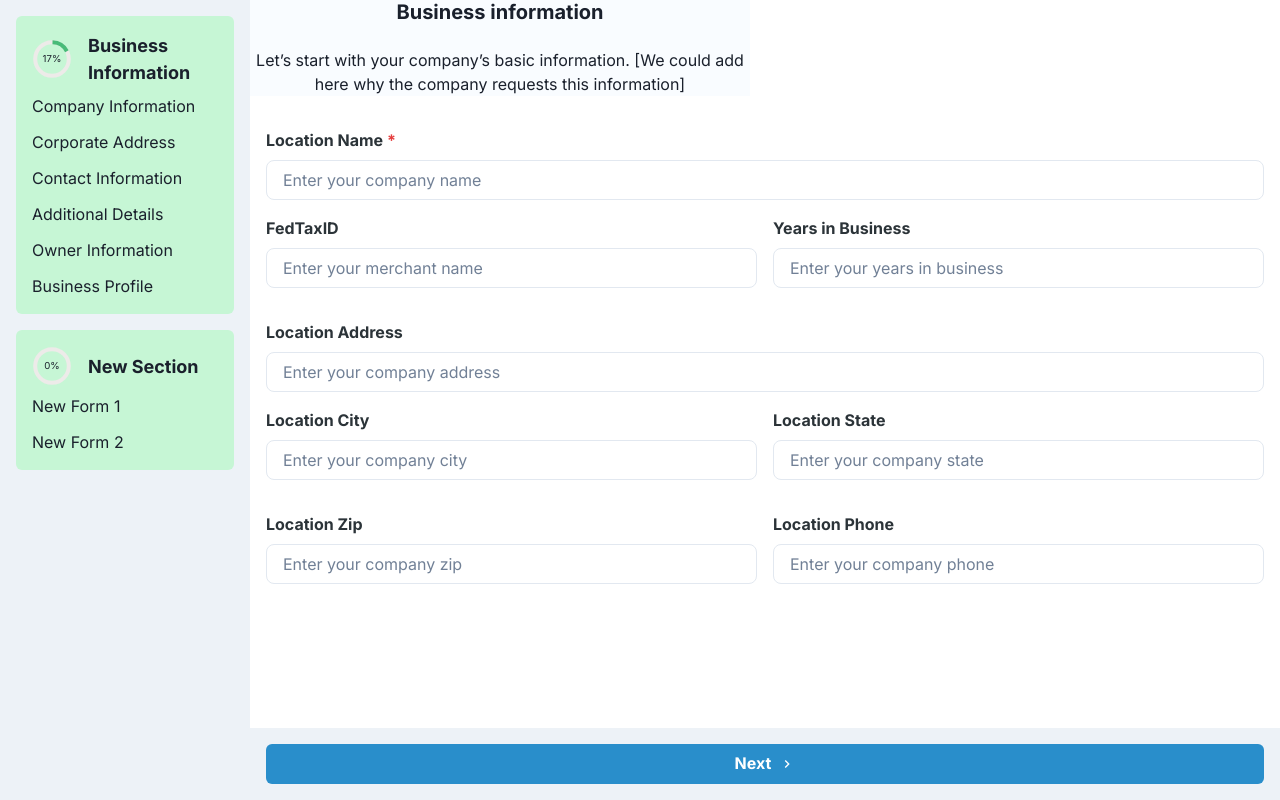
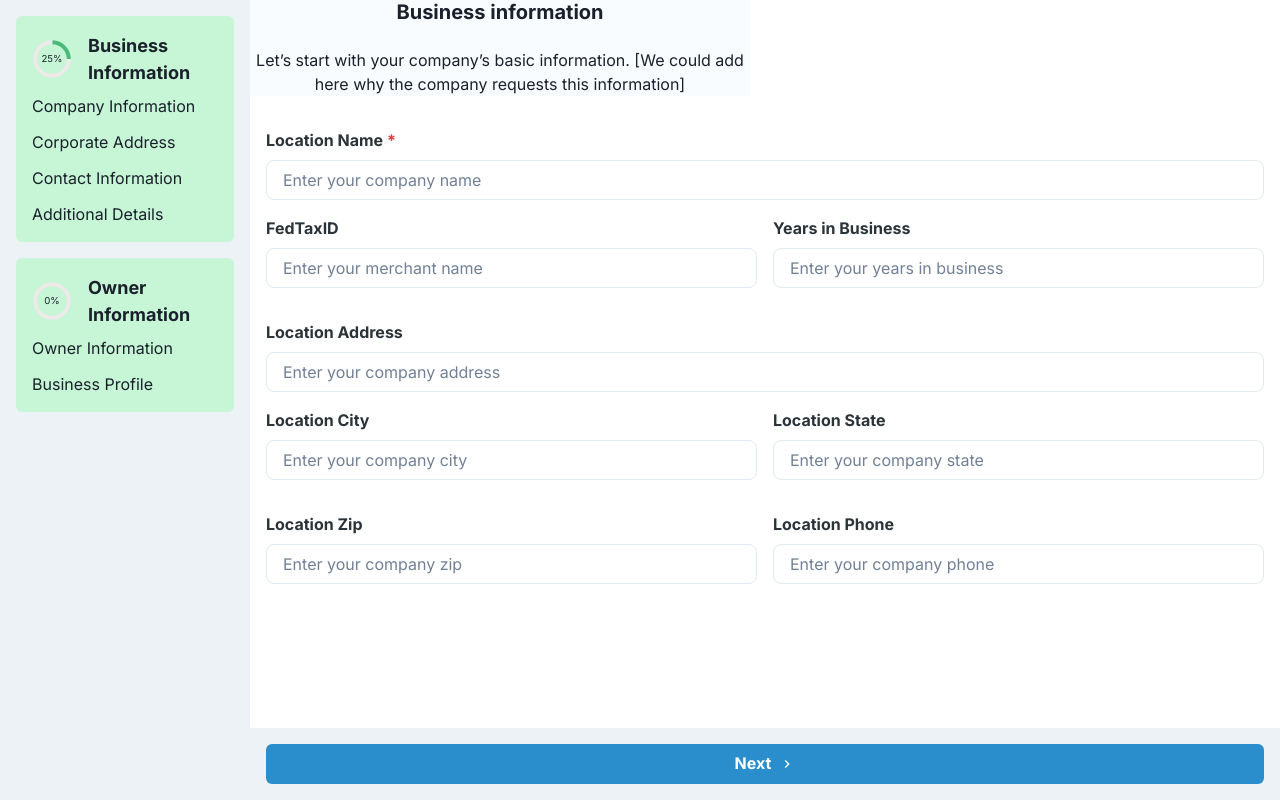
Before and after one commit to Elkinssm/forms-project, a React (Vite) app: page /company-information in a window 1280 px wide. Built offline with nearby package versions, Linux system fonts and the light colour scheme.

Commit message:
fis : second section

```diff
--- a/src/components/MainLayout/Main.tsx
+++ b/src/components/MainLayout/Main.tsx
@@ -1,17 +1,17 @@
 // Main.tsx
 import React, { useState, useRef, useEffect } from "react";
-import { Routes, Route, useNavigate, useLocation } from "react-router-dom";
+import { Routes, Route, useNavigate, useLocation, Navigate } from "react-router-dom";
 import CompanyInformation from "../YourBusiness/CompanyInformationForm/CompanyInformationForm";
 import CorporateAddressForm from "../YourBusiness/CorporateAddressForm/CorporateAddressForm";
 import ContactInformationForm from "../YourBusiness/ContactInformationForm/ContactInformationForm";
 import AdditionalDetailsForm from "../YourBusiness/AdditionalDetailsForm/AdditionalDetailsForm";
 import OwnerInformationForm from "../OwnerInformation/OwnerInformationForm";
-import NewForm1 from "../YourBusiness/CompanyInformationForm/CompanyInformationForm";
 import NewForm2 from "../YourBusiness/CompanyInformationForm/CompanyInformationForm";
 import Sidebar from "../Sidebar/Sidebar";
 import Layout from "./Layout";
 import Header from "./Header";
 import Footer from "./Footer";
+import BusinessProfileForm from "../BusinessProfile/BusinessProfile";
 
 const sections = [
   {
@@ -21,15 +21,13 @@ const sections = [
       { name: "Corporate Address", path: "/corporate-address" },
       { name: "Contact Information", path: "/contact-information" },
       { name: "Additional Details", path: "/additional-details" },
-      { name: "Owner Information", path: "/owner-information" },
-      { name: "Business Profile", path: "/business-profile" },
     ],
   },
   {
-    title: "New Section",
+    title: "Owner Information",
     subsections: [
-      { name: "New Form 1", path: "/new-form-1" },
-      { name: "New Form 2", path: "/new-form-2" },
+      { name: "Owner Information", path: "/owner-information" },
+      { name: "Business Profile", path: "/business-profile" },
     ],
   },
 ];
@@ -112,7 +110,7 @@ const Main: React.FC = () => {
       sidebar={
         <Sidebar
           sections={sections}
-          progressBySection={sectionProgress} // Progreso individual por sección
+          progressBySection={sectionProgress}
           onSectionClick={handleSectionClick}
         />
       }
@@ -135,10 +133,7 @@ const Main: React.FC = () => {
       }
     >
       <Routes>
-        <Route
-          path="/"
-          element={<CompanyInformation title="" formRef={formRef} />}
-        />
+        <Route path="/" element={<Navigate to="/company-information" />} />
         <Route
           path="/company-information"
           element={<CompanyInformation title="" formRef={formRef} />}
@@ -180,8 +175,13 @@ const Main: React.FC = () => {
           }
         />
         <Route
-          path="/new-form-1"
-          element={<NewForm1 formRef={formRef} title="NewForm1" />}
+          path="/business-profile"
+          element={
+            <BusinessProfileForm
+              formRef={formRef}
+              title="BusinessProfileForm"
+            />
+          }
         />
         <Route
           path="/new-form-2"
```
